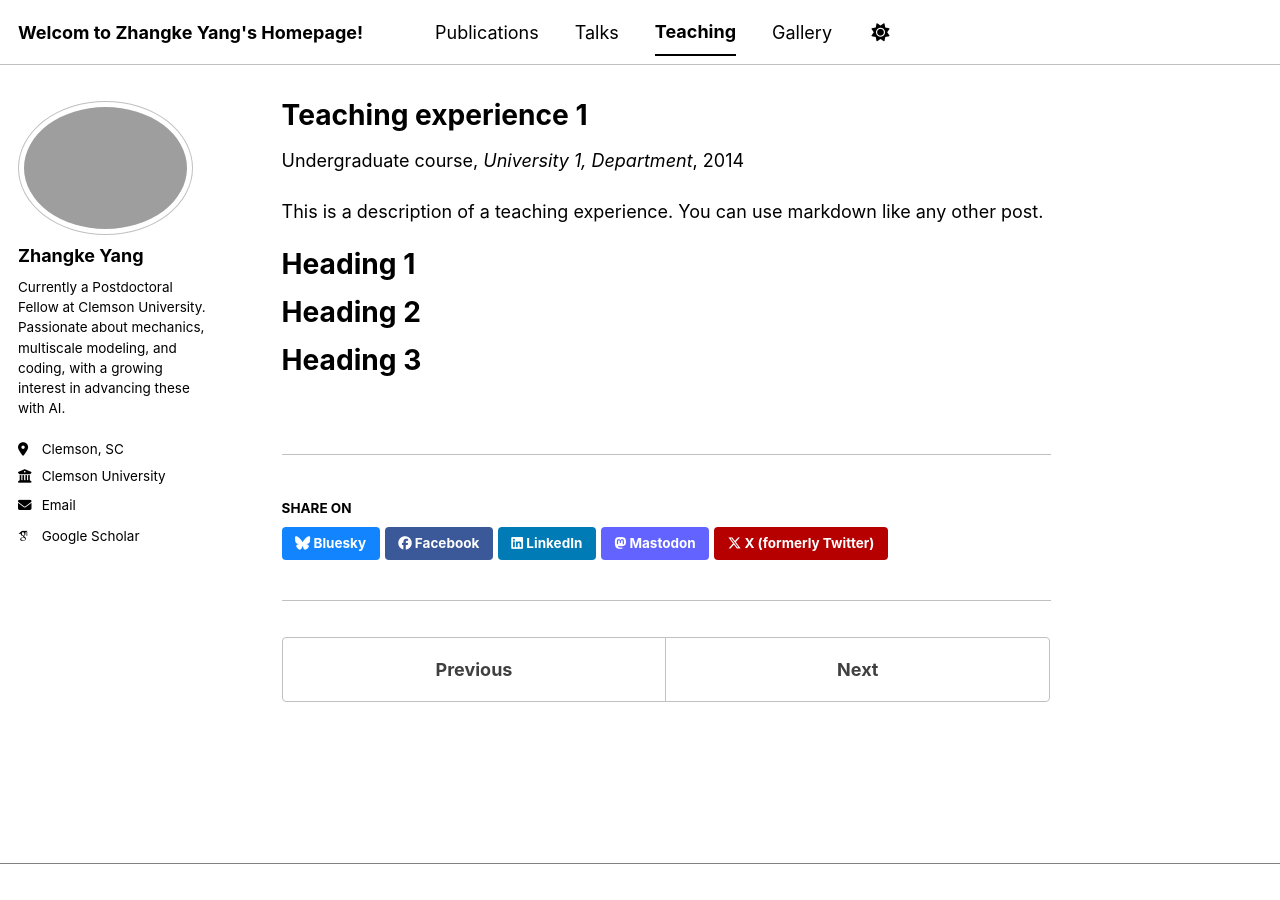
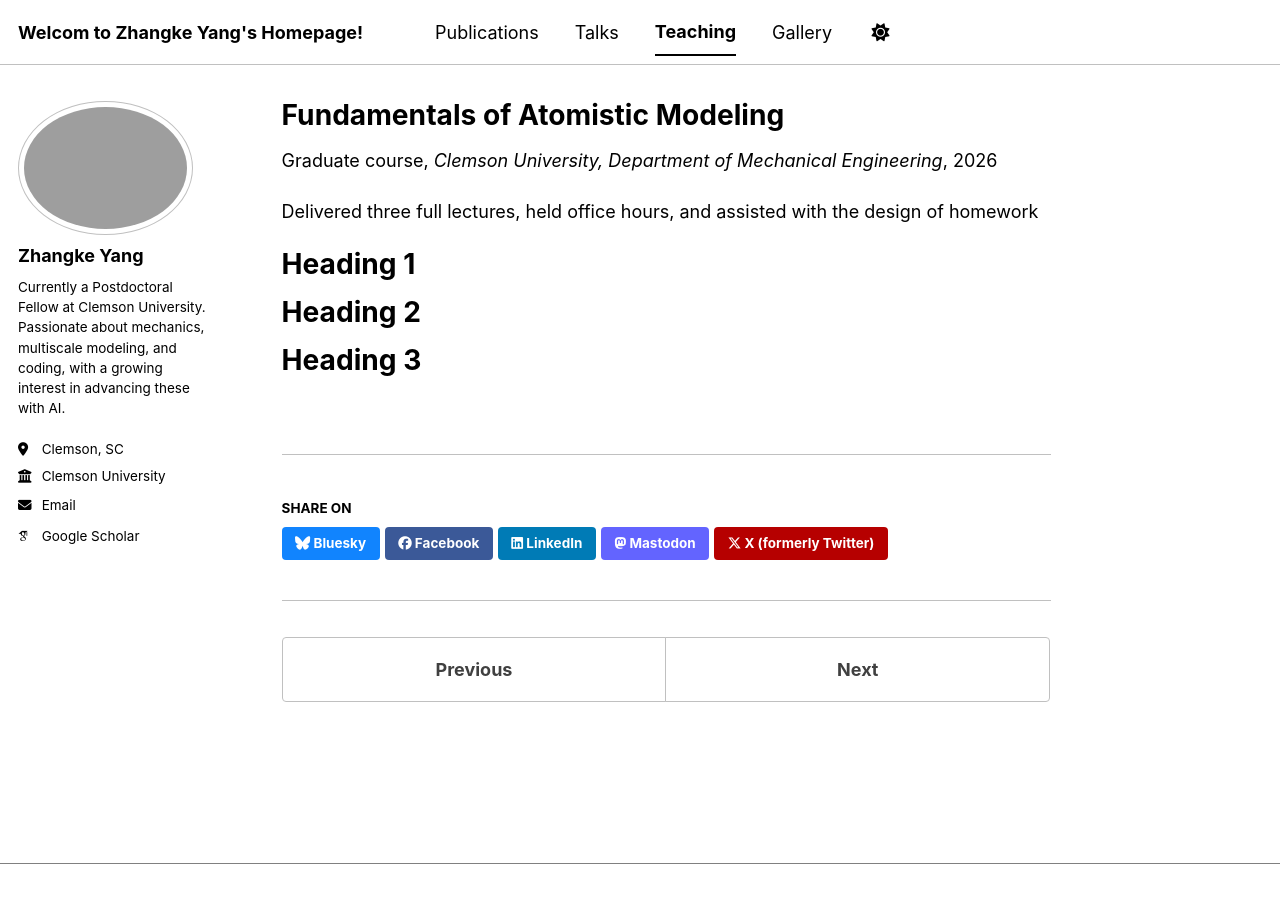
Before and after one commit to zkyang16/zkyang16.github.io, a Jekyll site: the page built from _teaching/2014-spring-teaching-1.md, in a window 1280 px wide. Built offline with Jekyll 4.4.1, drawn with Linux system fonts in a browser that asks for light colours; some web fonts are replaced; a script bundle is joined from its source files by our own code; library files that are not in the unit come from our copies.

Commit message:
Update 2014-spring-teaching-1.md

```diff
--- a/_teaching/2014-spring-teaching-1.md
+++ b/_teaching/2014-spring-teaching-1.md
@@ -1,14 +1,12 @@
 ---
-title: "Teaching experience 1"
+title: "Fundamentals of Atomistic Modeling "
 collection: teaching
-type: "Undergraduate course"
-permalink: /teaching/2014-spring-teaching-1
-venue: "University 1, Department"
-date: 2014-01-01
-location: "City, Country"
+type: "Graduate course"
+venue: "Clemson University, Department of Mechanical Engineering"
+date: 2026-01-20
+location: "Clemson, SC"
 ---
-
-This is a description of a teaching experience. You can use markdown like any other post.
+Delivered three full lectures, held office hours, and assisted with the design of homework
 
 Heading 1
 ======
```
